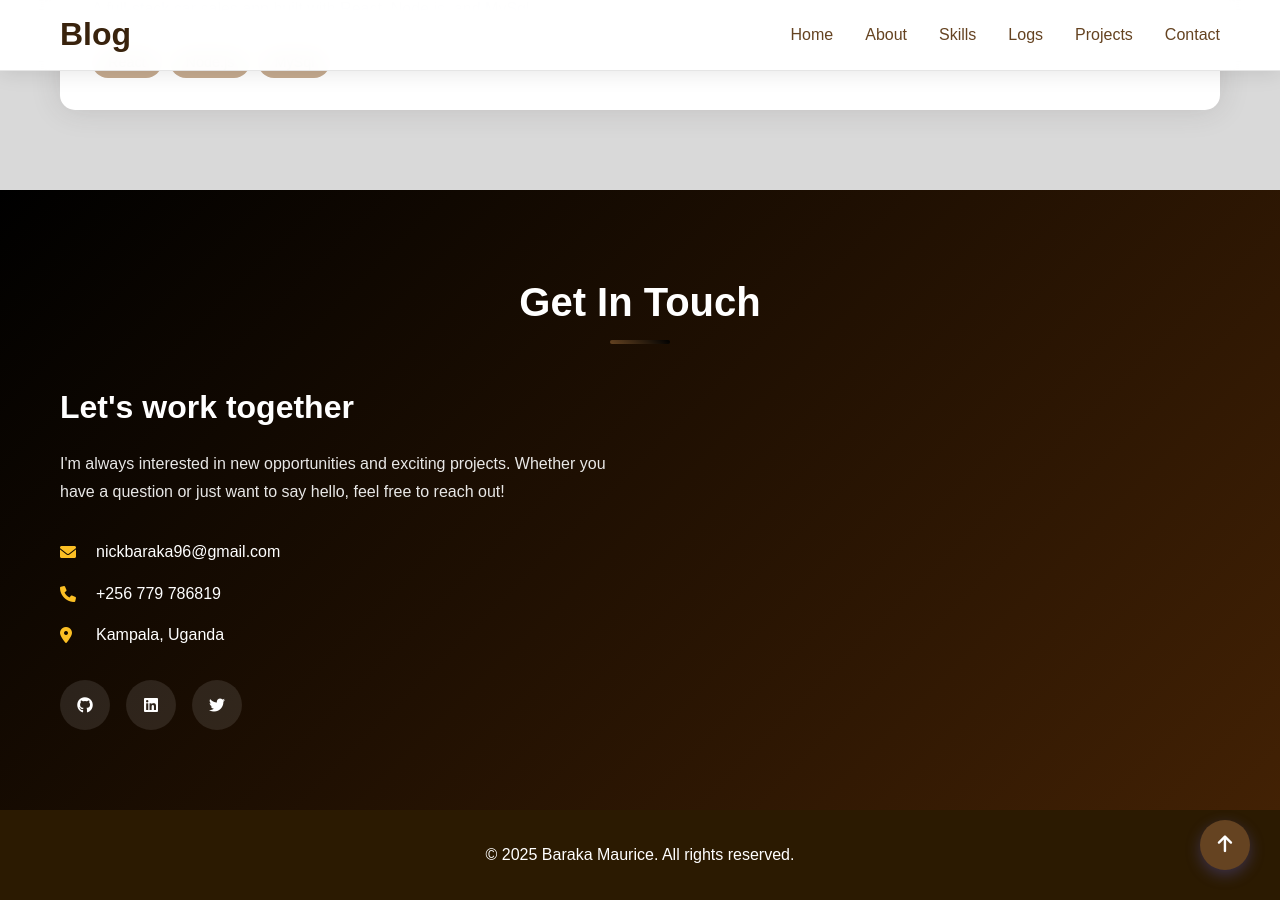
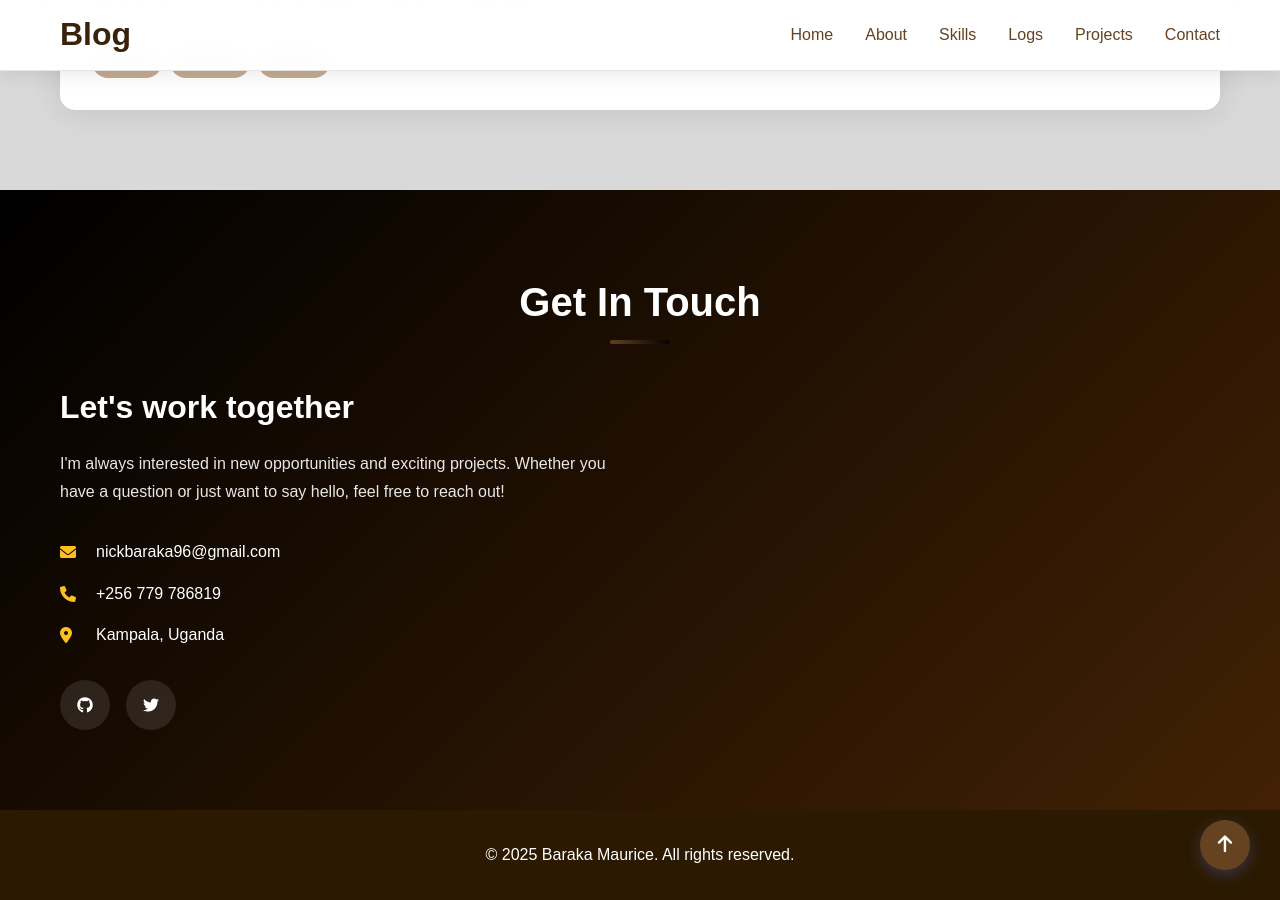
Before and after one commit to BarakaM10/BarakaM10.github.io, a Jekyll site: the page docs/index.html, which Jekyll copies as it is, in a window 1280 px wide and 900 px high, scrolled down 3292 px. Built offline with Jekyll 4.4.1, drawn with Linux system fonts in a browser that asks for light colours.

Commit message:
favicon and social links

```diff
--- a/docs/index.html
+++ b/docs/index.html
@@ -4,6 +4,7 @@
     <meta charset="UTF-8">
     <meta name="viewport" content="width=device-width, initial-scale=1.0">
     <title>Baraka Maurice | Blog</title>
+    <link rel="icon" type="image/x-icon" href="assets/favicon.png">
     <link rel="stylesheet" href="css/styles.css">
     <link href="https://cdnjs.cloudflare.com/ajax/libs/font-awesome/6.0.0/css/all.min.css" rel="stylesheet">
     <link href='https://unpkg.com/boxicons@2.1.4/css/boxicons.min.css' rel='stylesheet'>
@@ -283,9 +284,9 @@
                         </div>
                     </div>
                     <div class="social-links">
-                        <a href="#" class="social-link"><i class="fab fa-github"></i></a>
-                        <a href="#" class="social-link"><i class="fab fa-linkedin"></i></a>
-                        <a href="#" class="social-link"><i class="fab fa-twitter"></i></a>
+                        <a href="https://github.com/BarakaM10" class="social-link"><i class="fab fa-github"></i></a>
+                        <!-- <a href="#" class="social-link"><i class="fab fa-linkedin"></i></a> -->
+                        <a href="https://x.com/barrakam10?s=11" class="social-link"><i class="fab fa-twitter"></i></a>
                     </div>
                 </div>
             </div>
@@ -299,6 +300,6 @@
         </div>
     </footer>
     <!-- <script src="js/swiper-bundle.min.js"></script> -->
-    <script src="js/script.js" ></script>
+    <script src="js/script.js" defer></script>
 </body>
 </html>
```
Also changed, not shown: 1 other file.
